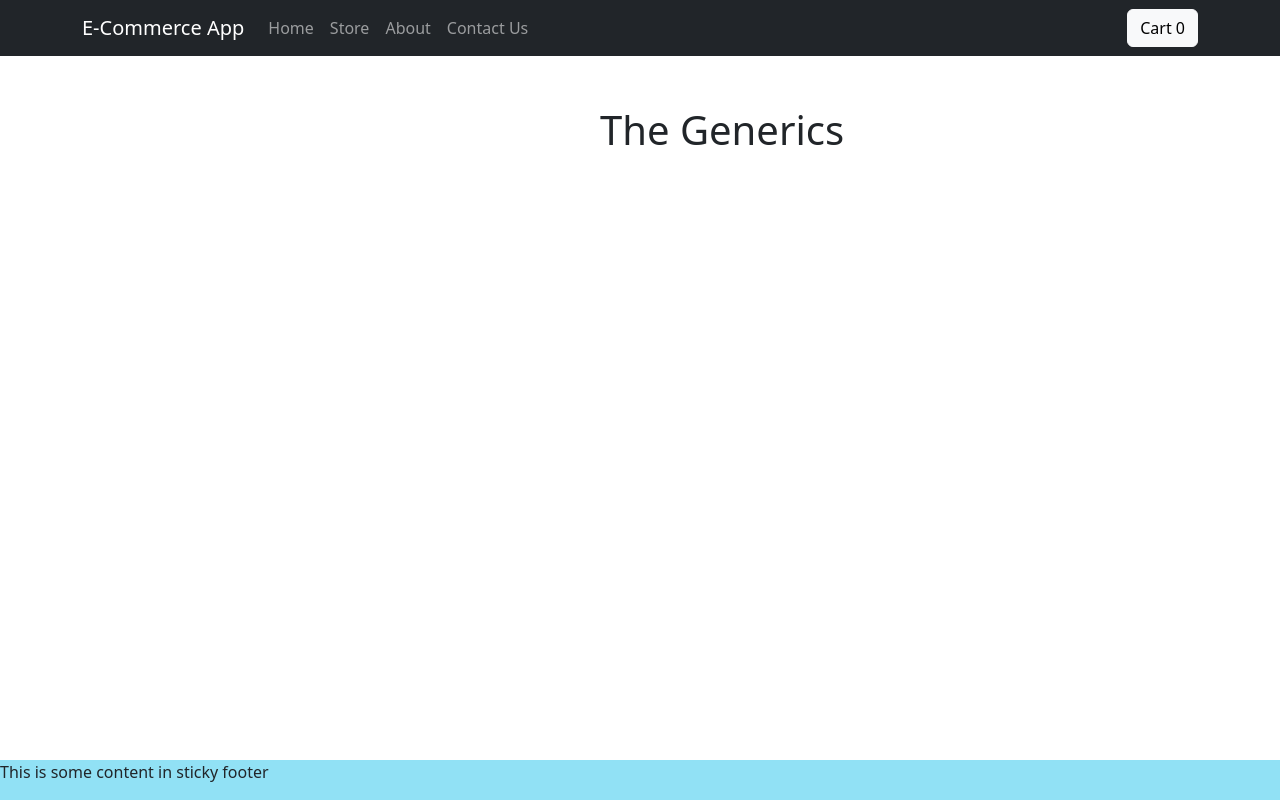
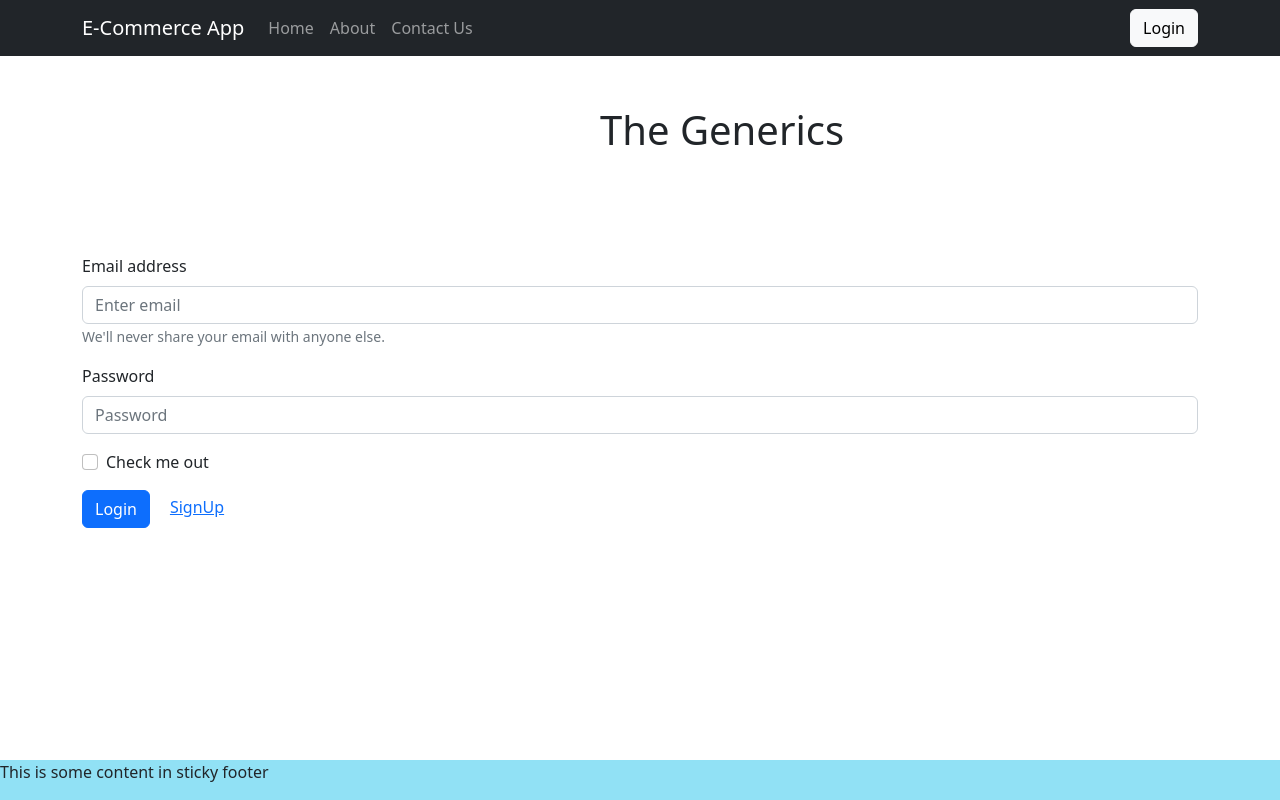
Before and after one commit to Pratiksha9240/EcommWebsite, a React (Create React App) app: page /login in a window 1280 px wide. Built offline with nearby package versions, Linux system fonts and the light colour scheme.

Commit message:
Login Page added

```diff
--- a/src/App.js
+++ b/src/App.js
@@ -11,6 +11,7 @@ import { Route } from "react-router-dom";
 import Home from "./pages/Home";
 import ContactUs from "./pages/ContactUs";
 import ProductDetail from "./pages/ProductDetail";
+import Login from "./pages/Authentication/Login";
 
 function App() {
   const [showCart, setShowCart] = useState(false);
@@ -36,23 +37,7 @@ function App() {
         The Generics
       </h1>
 
-      {/* <Route path="/" element={<Home/>} />
-
-      <Route path="/store" element={<><Products></Products><SeeCartButton onShow={showMyCartHandler}></SeeCartButton></>} />
-
-      <Route path="/aboutUs" element={<AboutUs/>} />
-
-      <Route path="/contactUs" element={<ContactUs/>} />
-
-      <Route path="/home" element={<Home/>} />
-
-      <Route path="/store/:productId/*" element={<ProductDetail/>}>
-
-      </Route> */}
-      <Route path="/store">
-      <Route path="/:productId/*">
-          <ProductDetail></ProductDetail>
-        </Route>
+      <Route exact path="/store">
         <Products></Products>
         <SeeCartButton onShow={showMyCartHandler} />
       </Route>
@@ -65,9 +50,15 @@ function App() {
       <Route path="/home">
         <Home></Home>
       </Route>
-      {/* <Route path="/store/:productId/*">
-          <ProductDetail></ProductDetail>
-        </Route> */}
+
+      <Route path="/store/:productId">
+        <ProductDetail></ProductDetail>
+      </Route>
+
+      <Route path="/login">
+        <Login></Login>
+      </Route>
+
 
       <Footer></Footer>
     </CartProvider>
--- a/src/components/Layout/MyNavbar.js
+++ b/src/components/Layout/MyNavbar.js
@@ -1,34 +1,62 @@
 import { useContext } from "react";
 import { Navbar, Nav, Container, Button } from "react-bootstrap";
 import CartContext from "../../context/cart-context";
-import './MyNavbar.css';
-import {NavLink} from "react-router-dom";
+import "./MyNavbar.css";
+import { NavLink } from "react-router-dom";
+import AuthContext from "../../context/auth-context";
 
 const MyNavbar = (props) => {
+  const cartCtx = useContext(CartContext);
+  const authCtx = useContext(AuthContext);
 
-  const cartCtx = useContext(CartContext);
+  const isLoggedIn = authCtx.isLoggedIn;
 
   const numberOfCartItems = cartCtx.items.reduce((currNumber, item) => {
     return currNumber + item.amount;
   }, 0);
 
-    return(
+  return (
     <Navbar bg="dark" expand="lg" variant="dark">
       <Container>
         <Navbar.Brand href="#home">E-Commerce App</Navbar.Brand>
         <Navbar.Toggle aria-controls="basic-navbar-nav" />
         <Navbar.Collapse id="basic-navbar-nav">
           <Nav className="me-auto">
-              <NavLink className='nav-link' to='/home'>Home</NavLink>
-              <NavLink className='nav-link' to='/store'>Store</NavLink>
-              <NavLink className='nav-link' to='/aboutUs'>About</NavLink>
-              <NavLink className='nav-link' to='/contactUs'>Contact Us</NavLink>
+            <NavLink className="nav-link" to="/home">
+              Home
+            </NavLink>
+            {isLoggedIn && (
+              <NavLink className="nav-link" to="/store">
+                Store
+              </NavLink>
+            )}
+            <NavLink className="nav-link" to="/aboutUs">
+              About
+            </NavLink>
+            <NavLink className="nav-link" to="/contactUs">
+              Contact Us
+            </NavLink>
           </Nav>
         </Navbar.Collapse>
-          <Button variant="light" onClick={props.onShow}>Cart<span>{" " + numberOfCartItems}</span></Button>
+        {!isLoggedIn && (
+          <NavLink className="nav-link" to="/login">
+            <Button variant="light">
+              Login
+            </Button>
+          </NavLink>
+        )}
+        {isLoggedIn && (
+          <><Button variant="light" onClick={props.onShow}>
+            Cart<span>{" " + numberOfCartItems}</span>
+          </Button><NavLink className="nav-link" to='/login' style={{marginLeft: '20px'}}>
+              <Button variant="light" onClick={authCtx.logout}>
+                Logout
+              </Button>
+            </NavLink></>
+        )}
       </Container>
     </Navbar>
-    )
-}
+  );
+};
 
 export default MyNavbar;
--- a/src/components/UI/ProductDemo.js
+++ b/src/components/UI/ProductDemo.js
@@ -2,10 +2,10 @@ import './ProductDemo.css';
 
 const ProductDemo = (props) => {
   return (
-    <div className="div">
+    <div>
       <h1> {props.title}</h1>
       <img src={props.imageUrl} alt={props.title} />
-      <div>{props.price}</div>
+      <div>${props.price}</div>
     </div>
   );
 };
--- /dev/null
+++ b/src/context/auth-context.js
@@ -0,0 +1,51 @@
+import React from "react";
+import { useState } from "react";
+
+const AuthContext = React.createContext({
+    token: '',
+    isLoggedIn: false,
+    expiresIn: 0,
+    login: (token) => {},
+    logout: () => {}
+})
+
+export default AuthContext;
+
+export const AuthContextProvider = (props) => {
+
+    const initialUser = localStorage.getItem('token');
+
+    const initialTime = localStorage.getItem('expiresIn');
+
+    const [token,setToken] = useState(initialUser);
+
+    const [expiresIn,setExpiresIn] = useState(initialTime);
+
+    const isLoggedIn = !!token;
+
+    const loginHandler = (token) => {
+        setToken(token.idToken);
+        setExpiresIn(token.expiresIn);
+        localStorage.setItem('token',token.idToken);
+        localStorage.setItem('expiresIn',token.expiresIn);
+    }
+
+    const logoutHandler = () => {
+        setToken(null);
+        localStorage.removeItem('token');
+        localStorage.removeItem('expiresIn');
+    }
+
+
+    const authContext = {
+        token: token,
+        expiresIn: expiresIn,
+        isLoggedIn: isLoggedIn,
+        login: loginHandler,
+        logout: logoutHandler
+    }
+
+    return(
+        <AuthContext.Provider value={authContext}>{props.children}</AuthContext.Provider>
+    )
+}
--- a/src/index.js
+++ b/src/index.js
@@ -9,13 +9,16 @@ import { BrowserRouter } from 'react-router-dom';
 
 import '../node_modules/react-bootstrap/dist/react-bootstrap';
 import '../node_modules/bootstrap/dist/css/bootstrap.css';
+import { AuthContextProvider } from './context/auth-context';
 
 const root = ReactDOM.createRoot(document.getElementById('root'));
 root.render(
   <React.StrictMode>
+    <AuthContextProvider>
     <BrowserRouter>
     <App />
     </BrowserRouter>
+    </AuthContextProvider>
   </React.StrictMode>
 );
 
--- /dev/null
+++ b/src/pages/Authentication/Login.js
@@ -0,0 +1,90 @@
+import { useRef, useContext } from "react";
+import { Form, Button, Container } from "react-bootstrap";
+import { Link } from "react-router-dom";
+import AuthContext from "../../context/auth-context";
+import { useHistory } from "react-router-dom";
+
+const Login = () => {
+  const emailInputRef = useRef();
+  const passwodInputRef = useRef();
+  const history = useHistory();
+
+  const authCtx = useContext(AuthContext);
+
+  const submitHandler = async (event) => {
+    event.preventDefault();
+
+    const enteredEmail = emailInputRef.current.value;
+    const enteredPassword = passwodInputRef.current.value;
+
+    try {
+      const response = await fetch(
+        "https://identitytoolkit.googleapis.com/v1/accounts:signInWithPassword?key=AIzaSyCEiVK95YIDqRJwmEkZfppgHHY4n2ITWAU",
+        {
+          method: "POST",
+          body: JSON.stringify({
+            email: enteredEmail,
+            password: enteredPassword,
+            returnSecureToken: true,
+          }),
+          headers: { "Content-Type": "application/json" },
+        }
+      );
+
+      const data = await response.json();
+      // data.expiresIn = '30000';
+      console.log(data);
+
+      if (!response.ok) {
+        throw new Error(data.error.message);
+      }
+
+      authCtx.login(data);
+
+      history.replace('/store')
+    } catch (error) {
+      alert(error);
+    }
+
+    emailInputRef.current.value = '';
+    passwodInputRef.current.value = '';
+  };
+
+  return (
+    <Container>
+      <Form onSubmit={submitHandler}>
+        <Form.Group className="mb-3" controlId="formBasicEmail">
+          <Form.Label>Email address</Form.Label>
+          <Form.Control
+            type="email"
+            placeholder="Enter email"
+            ref={emailInputRef}
+          />
+          <Form.Text className="text-muted">
+            We'll never share your email with anyone else.
+          </Form.Text>
+        </Form.Group>
+
+        <Form.Group className="mb-3" controlId="formBasicPassword">
+          <Form.Label>Password</Form.Label>
+          <Form.Control
+            type="password"
+            placeholder="Password"
+            ref={passwodInputRef}
+          />
+        </Form.Group>
+        <Form.Group className="mb-3" controlId="formBasicCheckbox">
+          <Form.Check type="checkbox" label="Check me out" />
+        </Form.Group>
+        <Button variant="primary" type="submit">
+          Login
+        </Button>
+        <Link to="/signUp" style={{ marginLeft: "20px" }}>
+          SignUp
+        </Link>
+      </Form>
+    </Container>
+  );
+};
+
+export default Login;
--- a/src/pages/Home.js
+++ b/src/pages/Home.js
@@ -3,7 +3,7 @@ import { Card, Button } from "react-bootstrap";
 import home from "../assets/home.jpg";
 import home1 from "../assets/home1.jpg";
 import home2 from "../assets/home2.jpg";
-// import home from "../assets/home.jpg";
+
 
 const Home = () => {
   return (
--- a/src/pages/ProductDetail.js
+++ b/src/pages/ProductDetail.js
@@ -1,5 +1,6 @@
-import { useParams } from "react-router-dom";
+import { useParams, Route } from "react-router-dom";
 import ProductDemo from "../components/UI/ProductDemo";
+
 
 
 const ProductDetail = () => {
@@ -52,13 +53,13 @@ const ProductDetail = () => {
   }
 
   return (
-    <>
+    <center>
       <h1>Product Details</h1>
       <ProductDemo title={product.title} price={product.price} imageUrl={product.imageUrl}/>
-      {/* <Routes>
-        <Route path={'/details'} element={<ProductDemo />} />
-      </Routes> */}
-    </>
+        <Route path={`/store/${product.title}/details`}>
+          {/* <ProductDemo title={product.title} price={product.price} imageUrl={product.imageUrl}></ProductDemo> */}
+        </Route>
+    </center>
   );
 };
 
```
Lines whose indentation alone changed are shown as unchanged.
